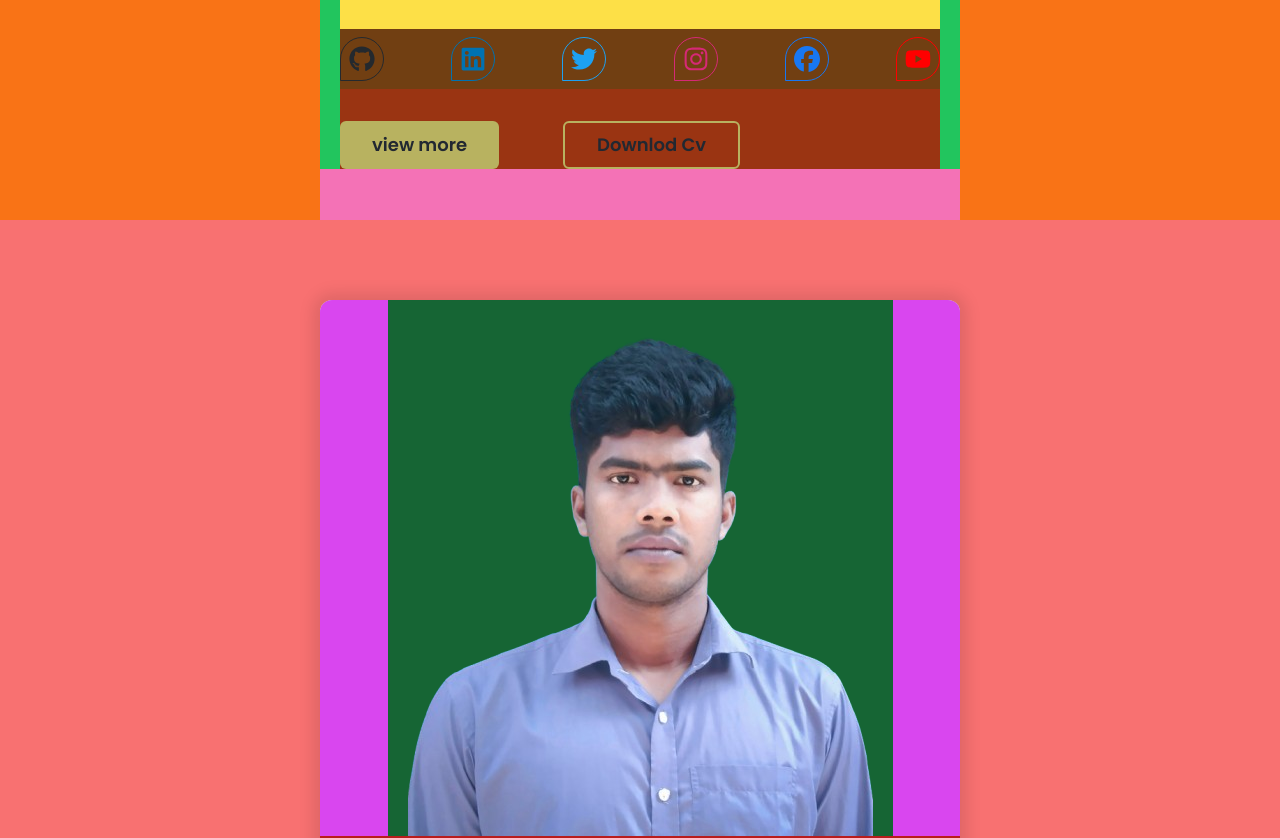
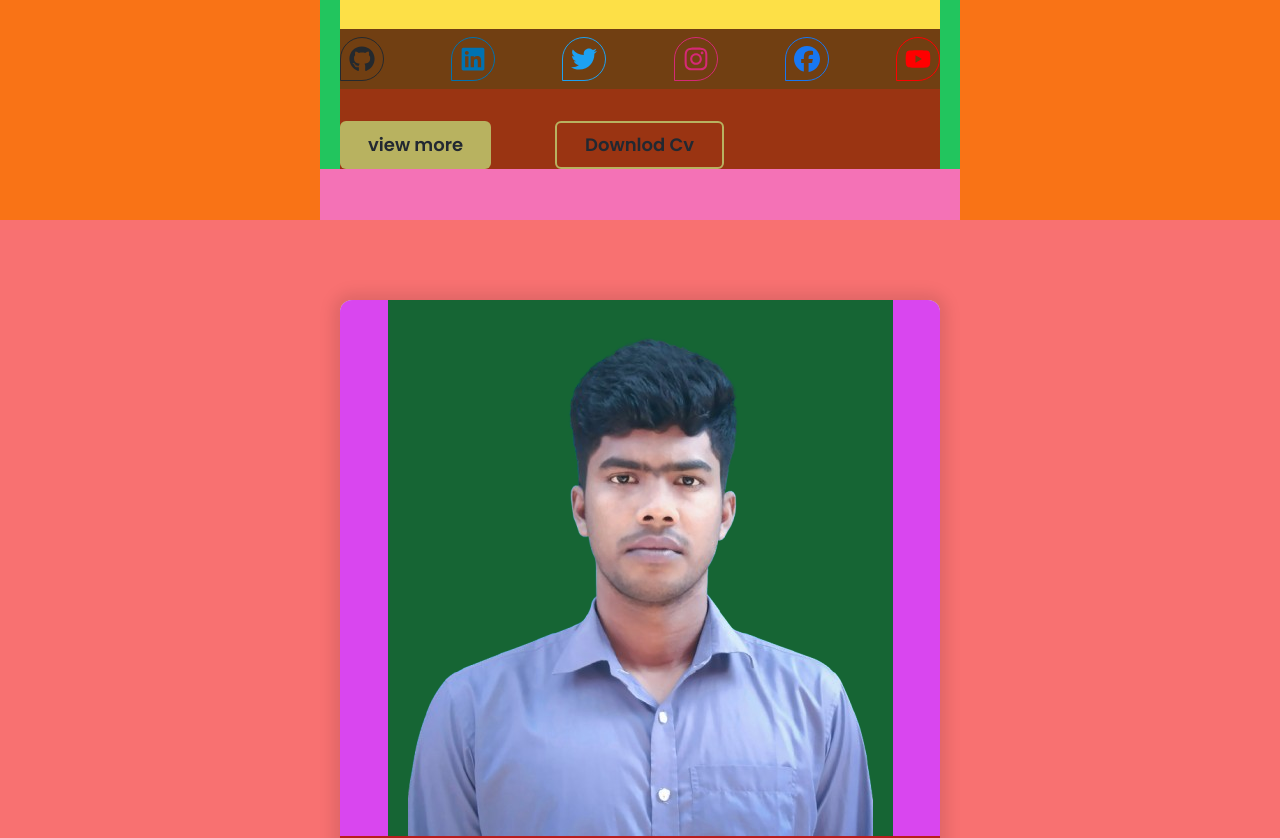
Before and after one commit to Limon-sheikh/My-portfolio, a React (Vite) app in the folder my-website/: page / in a window 1280 px wide. Shown: the part 580-1418 px from the top of the page. Built offline with nearby package versions, Linux system fonts and the light colour scheme.

Commit message:
some change

```diff
--- a/my-website/src/pages/About.jsx
+++ b/my-website/src/pages/About.jsx
@@ -10,8 +10,8 @@ const About = () => {
 
   return (
     <section id="about" className="py-20 sm:bg-red-400 ">
-      <div className="container mx-auto pb-10 rounded-xl overflow-hidden shadow-[0px_0px_15px_7px_rgba(0,_0,_0,_0.1)]">
-        <div id="wraper" className="sm:bg-green-200">
+      <div className="container mx-auto px-5 ">
+        <div id="wraper" className="rounded-xl pb-10 overflow-hidden shadow-[0px_0px_15px_7px_rgba(0,_0,_0,_0.1)] sm:bg-green-200">
           <div className="flex flex-col items-center justify-center  sm:bg-fuchsia-500">
             <div className=" flex justify-center items-center     sm:bg-green-800 ">
               <img src={aboutInfo.image} alt="about image" className="px-5" />
--- a/my-website/src/pages/Hero.jsx
+++ b/my-website/src/pages/Hero.jsx
@@ -55,11 +55,11 @@ const Home = () => {
 
               <div className="flex justify-between gap-4 sm:flex-row sm:justify-start sm:gap-16 pt-8    sm:bg-orange-800">
                 <Button title="view more" border={false}
-                  className="bg-accent text-gray px-8 py-2 font-semibold text-lg  hover:bg-hover
+                  className="bg-accent text-gray px-7 py-2 font-semibold text-lg  hover:bg-hover
                     transition-all duration-150 ease-linear rounded-md "
                 />
                 <Button title="Downlod Cv" border={true}
-                  className="border-accent text-gray px-8 py-2 font-semibold text-lg hover:bg-accent
+                  className="border-accent text-gray px-7 py-2 font-semibold text-lg hover:bg-accent
                   transition-all duration-150 ease-linear border-2 rounded-md"
                 />
               </div>
```
